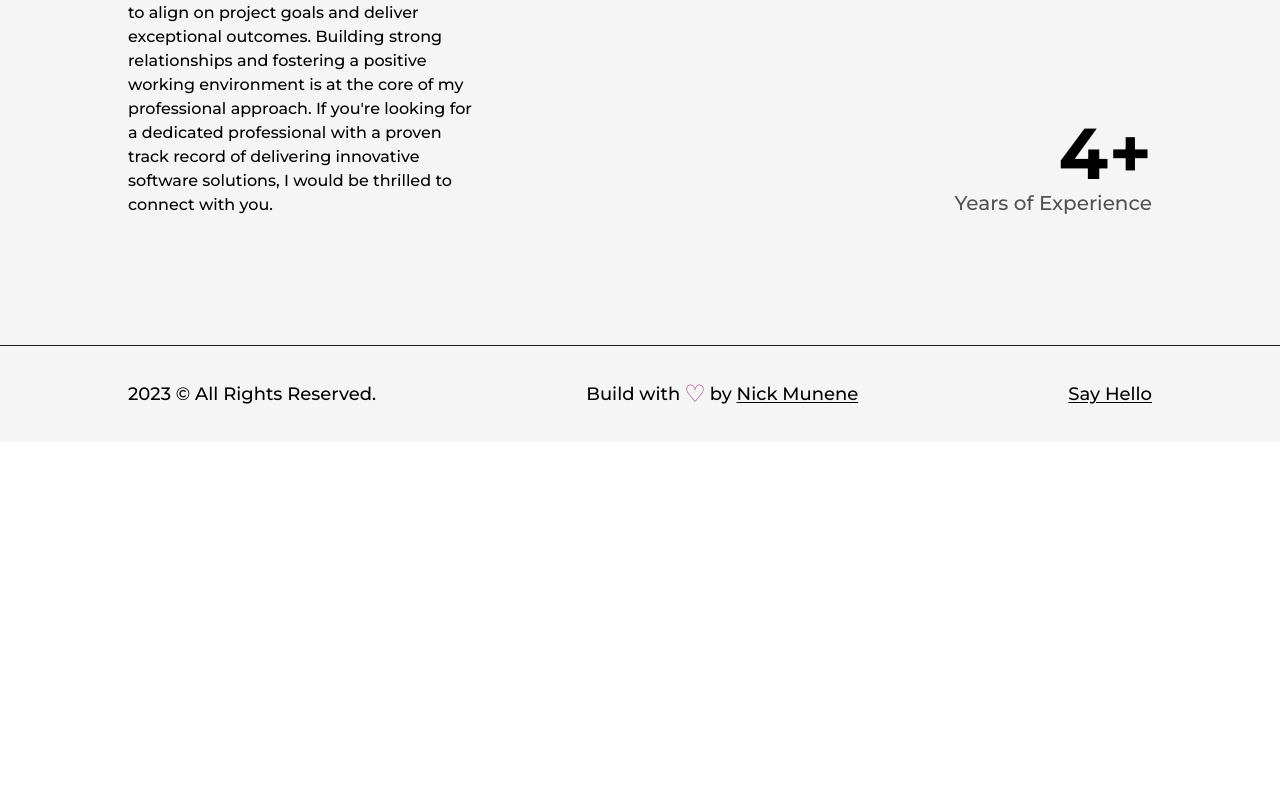
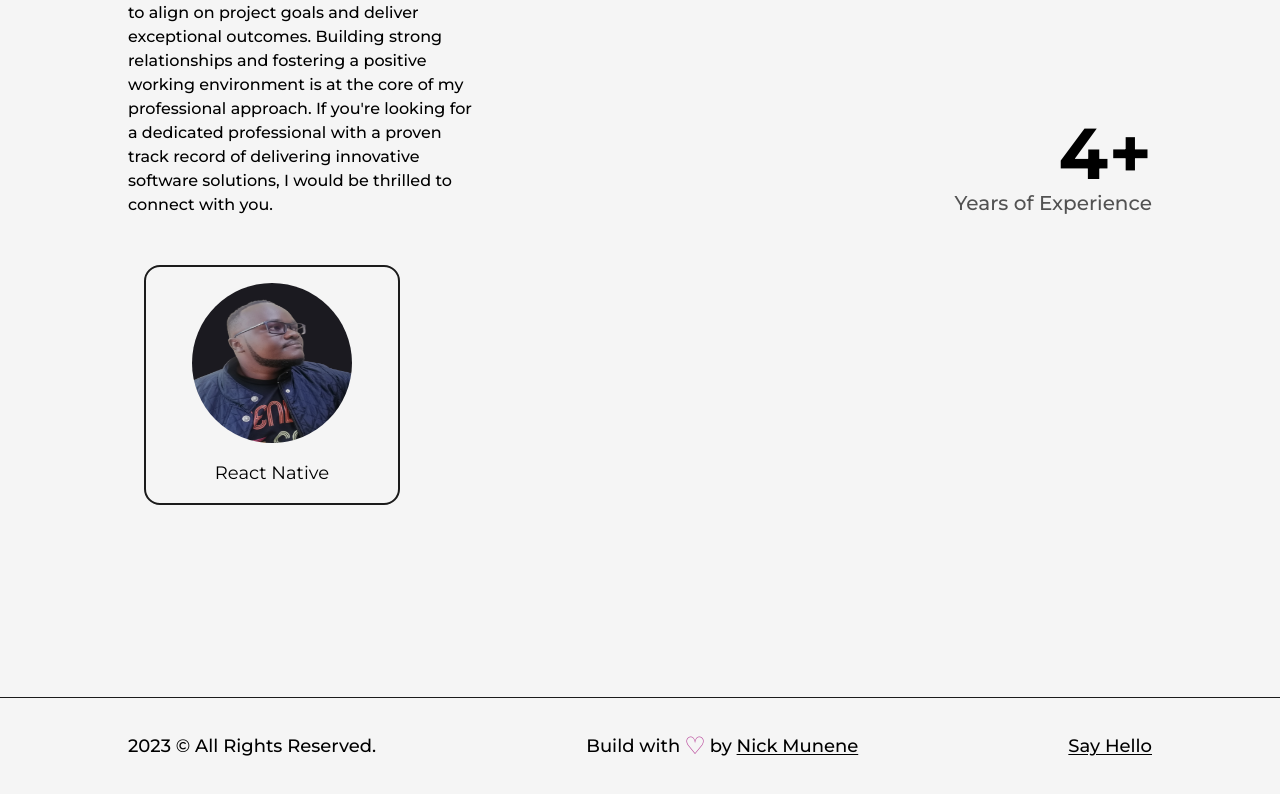
Before and after one commit to NickM101/portfolio, a Next.js app: page /about in a window 1280 px wide. Shown: the part 1183-1977 px from the top of the page. Before the commit the page ends 1625 px from the top, so only its background shows below. Built offline with nearby package versions, Linux system fonts and the light colour scheme.

Commit message:
ParallaxSquare added

```diff
--- a/package.json
+++ b/package.json
@@ -1,5 +1,5 @@
 {
-  "name": "developer-portfolio-starter-code",
+  "name": "portfolio",
   "version": "0.1.0",
   "private": true,
   "scripts": {
@@ -14,7 +14,8 @@
     "framer-motion": "^10.6.0",
     "next": "13.2.4",
     "react": "18.2.0",
-    "react-dom": "18.2.0"
+    "react-dom": "18.2.0",
+    "react-parallax-tilt": "^1.7.145"
   },
   "devDependencies": {
     "autoprefixer": "^10.4.14",
--- /dev/null
+++ b/src/components/ParallaxSquare.js
@@ -0,0 +1,19 @@
+import Image from 'next/image';
+import React from 'react';
+import Tilt from 'react-parallax-tilt';
+
+const ParallaxSquare = ({ imageSrc, text }) => {
+  return (
+      <div className="w-64 h-64 m-4 ">
+        <Tilt tiltMaxAngleX={15} tiltMaxAngleY={15} scale={1.05} transitionSpeed={250}>
+          <div className="p-4 text-center rounded-2xl border-2 border-solid border-dark bg-light">
+          {/* <div className="absolute top-0 -right-3 -z-10 w-[102%] h-[103%] rounded-[2rem] bg-dark" /> */}
+            <Image src={imageSrc} alt={text} className="w-40 h-40 rounded-full mx-auto mb-4" />
+            <p className="text-lg">{text}</p>
+          </div>
+        </Tilt>
+      </div>
+  );
+};
+
+export default ParallaxSquare;
--- a/src/pages/about.js
+++ b/src/pages/about.js
@@ -6,6 +6,7 @@ import Head from "next/head";
 import Image from "next/image";
 import Layout from "@/components/Layout";
 import profilePicture from "../../public/images/profile.png";
+import ParallaxSquare from "@/components/ParallaxSquare";
 
 const AnimatedNumbers = ({ value }) => {
   const ref = useRef(null);
@@ -123,6 +124,9 @@ const about = () => {
               </div>
             </div>
           </div>
+          <div className="my-4 py-4">
+              <ParallaxSquare imageSrc={profilePicture} text={'React Native'}  />
+          </div>
         </Layout>
       </main>
     </>
--- a/src/pages/index.js
+++ b/src/pages/index.js
@@ -11,8 +11,8 @@ export default function Home() {
   return (
     <>
       <Head>
-        <title>Create Next App</title>
-        <meta name="description" content="Generated by create next app" />
+        <title>Nick Munene | Software Engineer | Creating Innovative Solutions</title>
+        <meta name="description" content="Welcome to the website of Nick Munene, a skilled and passionate software engineer specializing in creating innovative solutions. Explore Nick Munene's portfolio, expertise, and commitment to driving business success through cutting-edge software development." />
       </Head>
       <main>
         <Layout className="pt-0">
```
Also changed, not shown: 1 other file (tests, documents, lock files or other folders).
